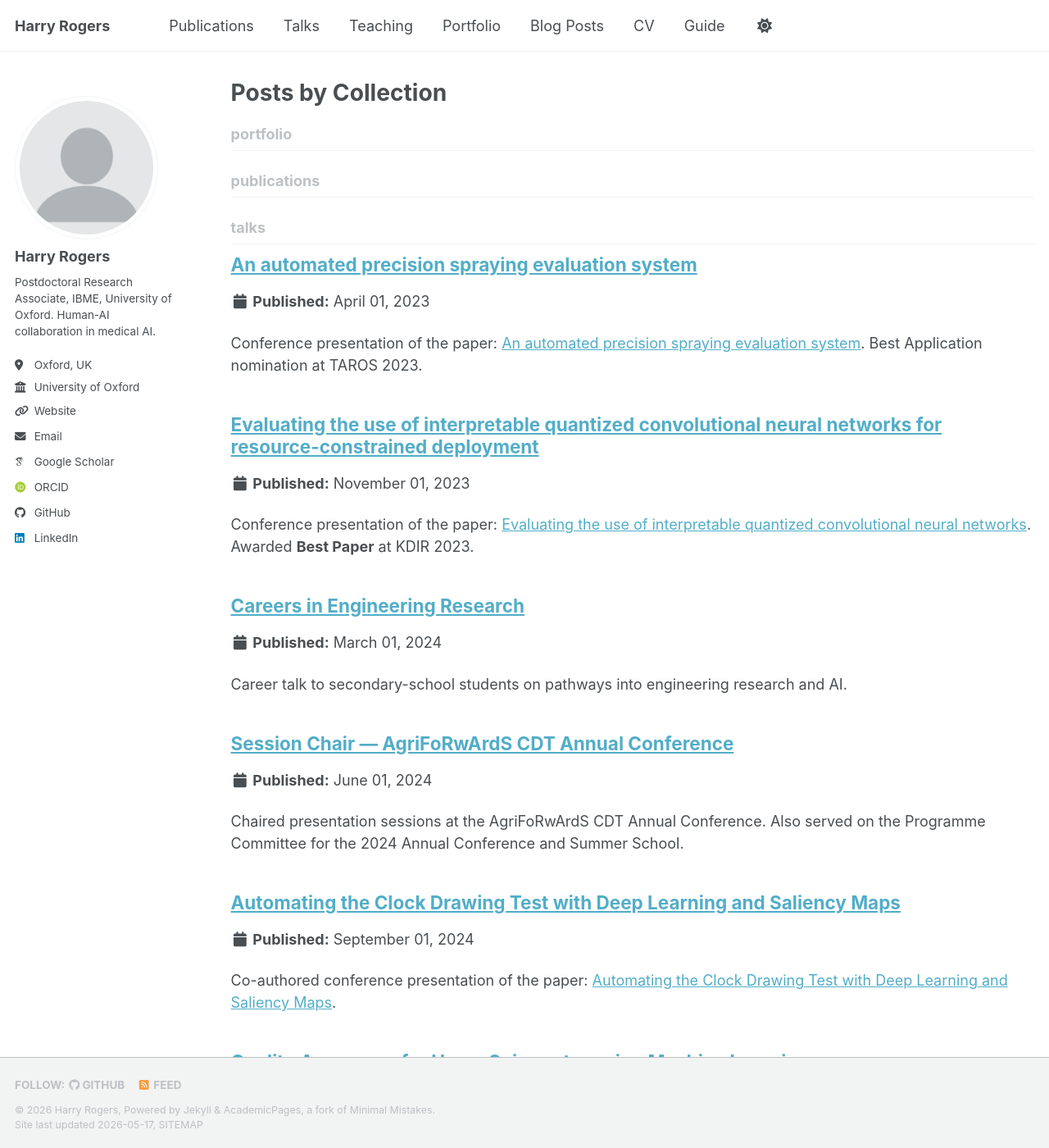
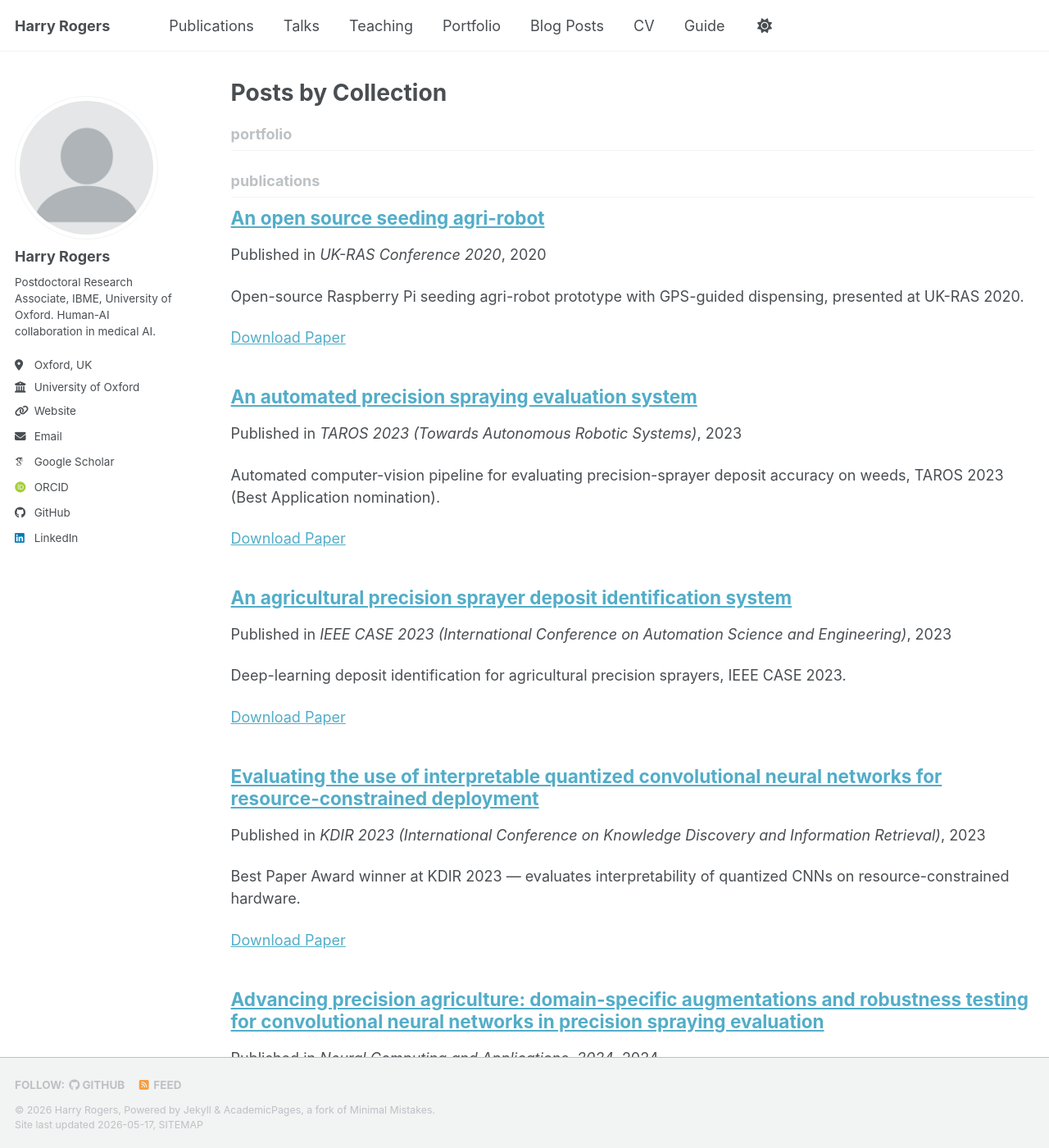
Before and after one commit to Harry-Rogers/Harry-Rogers.github.io, a Jekyll site: the page built from _pages/collection-archive.html, in a window 1280 px wide and 1400 px high. Shown: the whole window at 82% size. Built offline with Jekyll 4.4.1, drawn with Linux system fonts in a browser that asks for light colours; some web fonts are replaced; a script bundle is joined from its source files by our own code; library files that are not in the unit come from our copies; some of the changed text lies outside the part shown.

Commit message:
feat(02-04): author 8 publications with BibTeX include
- Add _includes/bibtex-block.html (collapsible <details> BibTeX block)
- Author 8 publication markdown files in _publications/ with full
  academicpages front matter (title, authors with **Rogers, H.** bolded,
  venue, date, citations, abstract, hand-authored BibTeX)
- KDIR 2023 carries Best Paper Award via awards front matter and badge
- TAROS 2023 tagged Best Application Nomination
- paperurl left empty with TODO(owner) markers where DOIs/URLs unknown
- Verify reverse-chronological listing in _pages/publications.html

```diff
--- /dev/null
+++ b/_includes/bibtex-block.html
@@ -0,0 +1,6 @@
+{% if page.bibtex %}
+<details class="bibtex" markdown="0">
+  <summary>BibTeX</summary>
+  <pre><code class="language-bibtex">{{ page.bibtex }}</code></pre>
+</details>
+{% endif %}
--- a/_pages/publications.html
+++ b/_pages/publications.html
@@ -4,6 +4,7 @@ title: "Publications"
 permalink: /publications/
 author_profile: true
 ---
+<!-- Verified reverse-chronological listing per PUBS-01 (uses `site.publications reversed`). -->
 
 {% if site.author.googlescholar %}
   <div class="wordwrap">You can also find my articles on <a href="{{site.author.googlescholar}}">my Google Scholar profile</a>.</div>
--- /dev/null
+++ b/_publications/2020-04-01-uk-ras-seeding-agri-robot.md
@@ -0,0 +1,29 @@
+---
+title: "An open source seeding agri-robot"
+collection: publications
+permalink: /publication/2020-uk-ras-seeding-agri-robot
+excerpt: "Open-source Raspberry Pi seeding agri-robot prototype with GPS-guided dispensing, presented at UK-RAS 2020."
+date: 2020-04-01
+venue: "UK-RAS Conference 2020"
+authors: "**Rogers, H.**, et al."
+paperurl: ""
+citations: 15
+awards: ""
+bibtex: |
+  @inproceedings{rogers2020ukras,
+    author    = {Rogers, Harry and others},
+    title     = {An open source seeding agri-robot},
+    booktitle = {UK-RAS Conference},
+    year      = {2020}
+  }
+---
+
+## Abstract
+
+This work presents an open-source seeding agricultural robot built around low-cost components (Raspberry Pi platform), combining GPS-guided navigation with a mechanical seed dispenser. The design prioritises reproducibility and accessibility for the agri-robotics research community.
+<!-- TODO(owner): verify abstract against published version -->
+<!-- TODO(owner): add DOI/URL for UK-RAS 2020 proceedings -->
+
+{% if page.awards != "" %}<p class="award-badge"><strong>🏆 {{ page.awards }}</strong></p>{% endif %}
+
+{% include bibtex-block.html %}
--- /dev/null
+++ b/_publications/2023-04-01-taros-precision-spraying-evaluation.md
@@ -0,0 +1,29 @@
+---
+title: "An automated precision spraying evaluation system"
+collection: publications
+permalink: /publication/2023-taros-precision-spraying-evaluation
+excerpt: "Automated computer-vision pipeline for evaluating precision-sprayer deposit accuracy on weeds, TAROS 2023 (Best Application nomination)."
+date: 2023-04-01
+venue: "TAROS 2023 (Towards Autonomous Robotic Systems)"
+authors: "**Rogers, H.**, et al."
+paperurl: ""
+citations: 4
+awards: "Best Application Nomination"
+bibtex: |
+  @inproceedings{rogers2023taros,
+    author    = {Rogers, Harry and others},
+    title     = {An automated precision spraying evaluation system},
+    booktitle = {Towards Autonomous Robotic Systems (TAROS)},
+    year      = {2023}
+  }
+---
+
+## Abstract
+
+An end-to-end automated system for evaluating the performance of precision agricultural sprayers using computer vision. The pipeline identifies target weeds, measures deposited spray accuracy, and provides quantitative feedback to close the loop on spraying performance.
+<!-- TODO(owner): verify abstract against published version -->
+<!-- TODO(owner): add DOI/URL for TAROS 2023 -->
+
+{% if page.awards != "" %}<p class="award-badge"><strong>🏆 {{ page.awards }}</strong></p>{% endif %}
+
+{% include bibtex-block.html %}
--- /dev/null
+++ b/_publications/2023-08-01-ieee-case-deposit-identification.md
@@ -0,0 +1,29 @@
+---
+title: "An agricultural precision sprayer deposit identification system"
+collection: publications
+permalink: /publication/2023-ieee-case-deposit-identification
+excerpt: "Deep-learning deposit identification for agricultural precision sprayers, IEEE CASE 2023."
+date: 2023-08-01
+venue: "IEEE CASE 2023 (International Conference on Automation Science and Engineering)"
+authors: "**Rogers, H.**, et al."
+paperurl: ""
+citations: 3
+awards: ""
+bibtex: |
+  @inproceedings{rogers2023case,
+    author    = {Rogers, Harry and others},
+    title     = {An agricultural precision sprayer deposit identification system},
+    booktitle = {IEEE International Conference on Automation Science and Engineering (CASE)},
+    year      = {2023}
+  }
+---
+
+## Abstract
+
+A deposit identification system for precision agricultural sprayers, using deep-learning-based image analysis to quantify spray coverage on target plants. The system supports objective post-spraying evaluation in field conditions.
+<!-- TODO(owner): verify abstract against published version -->
+<!-- TODO(owner): add DOI/URL for IEEE CASE 2023 -->
+
+{% if page.awards != "" %}<p class="award-badge"><strong>🏆 {{ page.awards }}</strong></p>{% endif %}
+
+{% include bibtex-block.html %}
--- /dev/null
+++ b/_publications/2023-11-01-kdir-interpretable-quantized-cnn.md
@@ -0,0 +1,30 @@
+---
+title: "Evaluating the use of interpretable quantized convolutional neural networks for resource-constrained deployment"
+collection: publications
+permalink: /publication/2023-kdir-interpretable-quantized-cnn
+excerpt: "Best Paper Award winner at KDIR 2023 — evaluates interpretability of quantized CNNs on resource-constrained hardware."
+date: 2023-11-01
+venue: "KDIR 2023 (International Conference on Knowledge Discovery and Information Retrieval)"
+authors: "**Rogers, H.**, et al."
+paperurl: ""
+citations: 2
+awards: "Best Paper Award"
+bibtex: |
+  @inproceedings{rogers2023kdir,
+    author    = {Rogers, Harry and others},
+    title     = {Evaluating the use of interpretable quantized convolutional neural networks for resource-constrained deployment},
+    booktitle = {Proceedings of the International Conference on Knowledge Discovery and Information Retrieval (KDIR)},
+    year      = {2023},
+    note      = {Best Paper Award}
+  }
+---
+
+## Abstract
+
+This paper evaluates how quantization affects the interpretability of convolutional neural networks deployed on resource-constrained hardware (e.g. embedded agricultural devices). We compare saliency-map agreement between full-precision and quantized models and assess the trade-off between deployability and explanation fidelity. Recognised with the **Best Paper Award** at KDIR 2023.
+<!-- TODO(owner): verify abstract against published version -->
+<!-- TODO(owner): add DOI/URL for KDIR 2023 proceedings -->
+
+{% if page.awards != "" %}<p class="award-badge"><strong>🏆 {{ page.awards }}</strong></p>{% endif %}
+
+{% include bibtex-block.html %}
--- /dev/null
+++ b/_publications/2024-02-01-ncaa-domain-specific-augmentations.md
@@ -0,0 +1,29 @@
+---
+title: "Advancing precision agriculture: domain-specific augmentations and robustness testing for convolutional neural networks in precision spraying evaluation"
+collection: publications
+permalink: /publication/2024-ncaa-domain-specific-augmentations
+excerpt: "Domain-specific data augmentations and robustness testing for CNNs in precision-spraying evaluation, Neural Computing and Applications 2024."
+date: 2024-02-01
+venue: "Neural Computing and Applications, 2024"
+authors: "**Rogers, H.**, et al."
+paperurl: ""
+citations: 9
+awards: ""
+bibtex: |
+  @article{rogers2024ncaa,
+    author  = {Rogers, Harry and others},
+    title   = {Advancing precision agriculture: domain-specific augmentations and robustness testing for convolutional neural networks in precision spraying evaluation},
+    journal = {Neural Computing and Applications},
+    year    = {2024}
+  }
+---
+
+## Abstract
+
+We introduce a set of domain-specific image augmentations tailored to precision spraying scenes (lighting variation, occlusion, motion blur, droplet artefacts) and use them to systematically robustness-test convolutional neural networks used for spray-deposit evaluation. Results show meaningful improvements in out-of-distribution robustness compared to generic augmentation pipelines.
+<!-- TODO(owner): verify abstract against published version -->
+<!-- TODO(owner): add DOI for Neural Computing and Applications 2024 -->
+
+{% if page.awards != "" %}<p class="award-badge"><strong>🏆 {{ page.awards }}</strong></p>{% endif %}
+
+{% include bibtex-block.html %}
--- /dev/null
+++ b/_publications/2024-09-01-epia-clock-drawing-test.md
@@ -0,0 +1,30 @@
+---
+title: "Automating the Clock Drawing Test with Deep Learning and Saliency Maps"
+collection: publications
+permalink: /publication/2024-epia-clock-drawing-test
+excerpt: "Automated Clock Drawing Test scoring using deep learning with saliency-map explanations, EPIA 2024."
+date: 2024-09-01
+venue: "EPIA 2024 (Portuguese Conference on Artificial Intelligence)"
+authors: "Mayne, Sami, la Iglesia, **Rogers, H.**"
+paperurl: ""
+citations: 0
+awards: ""
+bibtex: |
+  @inproceedings{mayne2024epia,
+    author    = {Mayne and Sami and la Iglesia and Rogers, Harry},
+    title     = {Automating the Clock Drawing Test with Deep Learning and Saliency Maps},
+    booktitle = {Portuguese Conference on Artificial Intelligence (EPIA)},
+    year      = {2024}
+  }
+---
+
+## Abstract
+
+We present an automated pipeline for scoring the Clock Drawing Test — a widely used cognitive-screening instrument — using deep learning. Saliency maps are used to surface which regions of the drawing drove the model's score, supporting clinician trust and downstream explainability of cognitive assessment.
+<!-- TODO(owner): verify abstract against published version -->
+<!-- TODO(owner): add DOI/URL for EPIA 2024 -->
+<!-- TODO(owner): confirm full author list and order -->
+
+{% if page.awards != "" %}<p class="award-badge"><strong>🏆 {{ page.awards }}</strong></p>{% endif %}
+
+{% include bibtex-block.html %}
--- /dev/null
+++ b/_publications/2024-10-01-arxiv-post-spraying-evaluation.md
@@ -0,0 +1,29 @@
+---
+title: "Deep Learning for Precision Agriculture: Post-Spraying Evaluation"
+collection: publications
+permalink: /publication/2024-arxiv-post-spraying-evaluation
+excerpt: "Deep-learning approach to automated post-spraying evaluation in precision agriculture, arXiv preprint 2024."
+date: 2024-10-01
+venue: "arXiv preprint, 2024"
+authors: "**Rogers, H.**, et al."
+paperurl: ""
+citations: 0
+awards: ""
+bibtex: |
+  @misc{rogers2024arxiv,
+    author = {Rogers, Harry and others},
+    title  = {Deep Learning for Precision Agriculture: Post-Spraying Evaluation},
+    year   = {2024},
+    note   = {arXiv preprint}
+  }
+---
+
+## Abstract
+
+A deep-learning framework for evaluating precision-spraying outcomes after application, integrating deposit identification, coverage estimation, and weed-targeting accuracy into a single post-hoc analysis pipeline that closes the loop on spraying performance.
+<!-- TODO(owner): verify abstract against published version -->
+<!-- TODO(owner): add arXiv ID/URL -->
+
+{% if page.awards != "" %}<p class="award-badge"><strong>🏆 {{ page.awards }}</strong></p>{% endif %}
+
+{% include bibtex-block.html %}
--- /dev/null
+++ b/_publications/2025-06-08-ieee-iscc-spirometry-qa.md
@@ -0,0 +1,30 @@
+---
+title: "Quality Assurance for Home Spirometry using Machine Learning"
+collection: publications
+permalink: /publication/2025-ieee-iscc-spirometry-qa
+excerpt: "Machine-learning quality-assurance for unsupervised home spirometry, IEEE ISCC 2025."
+date: 2025-06-08
+venue: "IEEE ISCC 2025 (International Symposium on Computers and Communications)"
+authors: "Gardiner, Lines, Wilson, Aung, **Rogers, H.**"
+paperurl: ""
+citations: 1
+awards: ""
+bibtex: |
+  @inproceedings{gardiner2025iscc,
+    author    = {Gardiner and Lines and Wilson and Aung and Rogers, Harry},
+    title     = {Quality Assurance for Home Spirometry using Machine Learning},
+    booktitle = {IEEE International Symposium on Computers and Communications (ISCC)},
+    year      = {2025}
+  }
+---
+
+## Abstract
+
+Home spirometry promises continuous respiratory monitoring outside the clinic but suffers from variable manoeuvre quality without trained supervision. We present a machine-learning quality-assurance system that flags poor-quality spirometry efforts in real time, enabling self-correction and producing clinic-grade data from unsupervised home recordings.
+<!-- TODO(owner): verify abstract against published version -->
+<!-- TODO(owner): add DOI/URL for IEEE ISCC 2025 -->
+<!-- TODO(owner): confirm full author first names and order -->
+
+{% if page.awards != "" %}<p class="award-badge"><strong>🏆 {{ page.awards }}</strong></p>{% endif %}
+
+{% include bibtex-block.html %}
```
